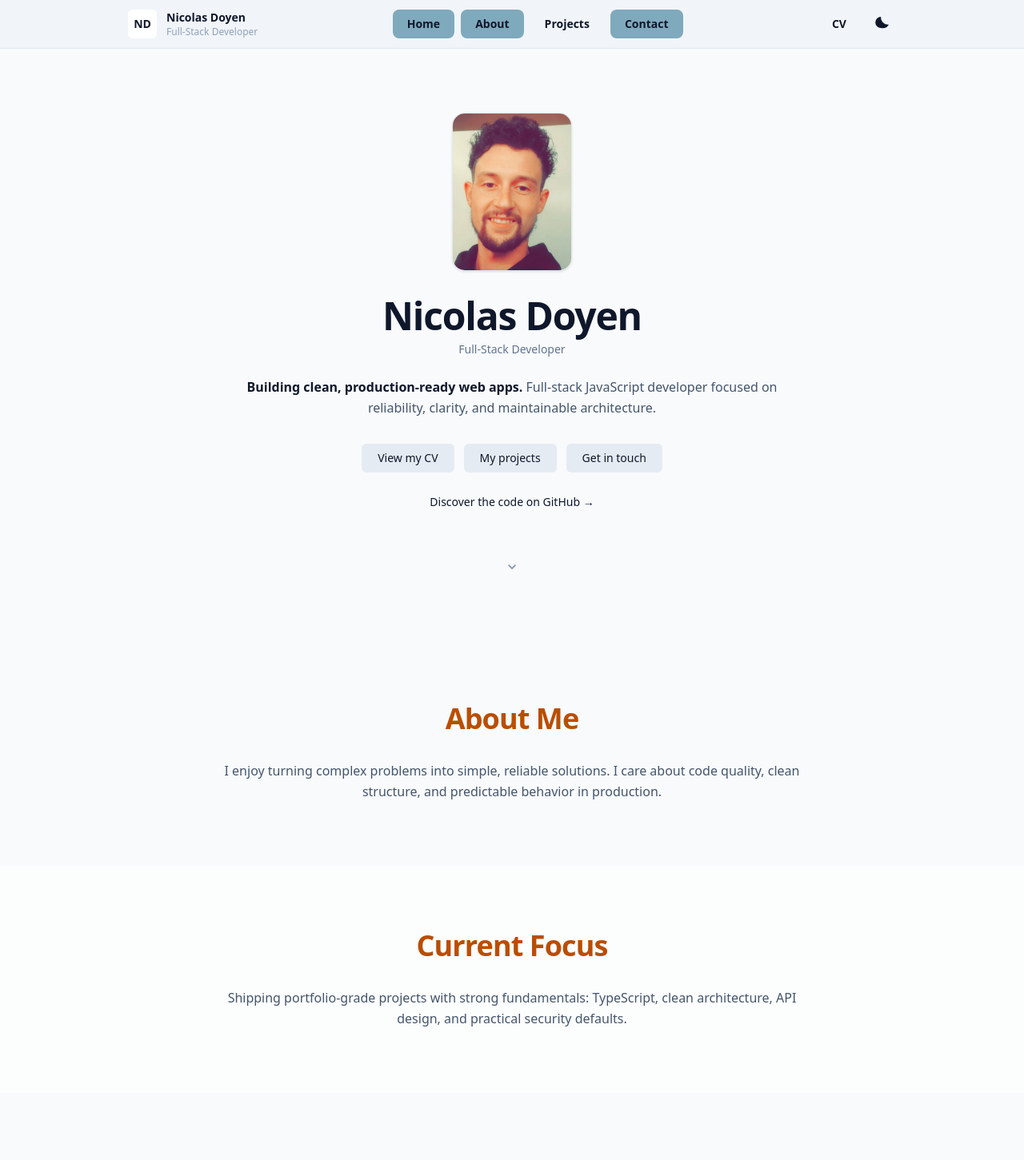
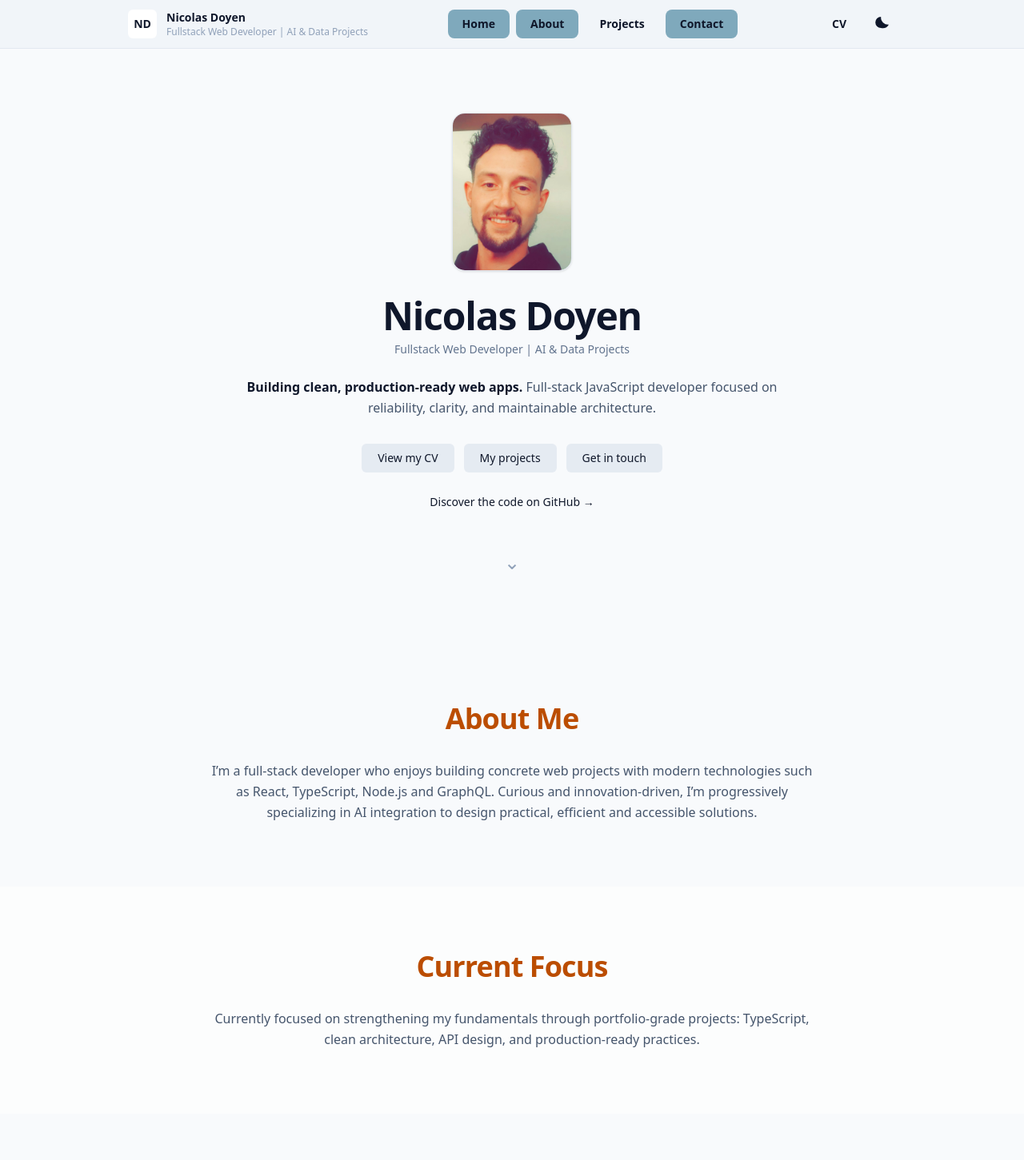
Before and after one commit to conidyn/Portfolio, a Next.js app: page / in a window 1280 px wide. Shown: the top 1451 px of the page at 80% size. Built offline with nearby package versions, Linux system fonts and the light colour scheme.

Commit message:
fix(contact): use email from site config for mailto

```diff
--- a/src/components/ContactForm.tsx
+++ b/src/components/ContactForm.tsx
@@ -1,38 +1,50 @@
+import { site } from "../data/site";
+
 export function ContactForm() {
   return (
     <form
-      action="mailto:your@email.com?subject=Portfolio%20contact"
+      action={`mailto:${site.sections.contact.emailTo}?subject=Portfolio%20contact`}
       method="post"
       encType="text/plain"
       className="space-y-6"
     >
       <div className="grid gap-4 sm:grid-cols-2">
         <div>
-          <label className="text-sm font-medium text-slate-700 dark:text-slate-200">Name</label>
+          <label className="text-sm font-medium text-slate-700 dark:text-slate-200">
+            Name
+          </label>
           <input
             name="name"
             className="mt-2 w-full rounded-md border border-slate-200 bg-white px-3 py-2 text-sm text-slate-900 outline-none focus-visible:ring-2 focus-visible:ring-indigo-500 dark:border-slate-800 dark:bg-slate-900 dark:text-slate-50"
             placeholder="Your name"
+            required
           />
         </div>
+
         <div>
-          <label className="text-sm font-medium text-slate-700 dark:text-slate-200">Email</label>
+          <label className="text-sm font-medium text-slate-700 dark:text-slate-200">
+            Email
+          </label>
           <input
             name="email"
             type="email"
             className="mt-2 w-full rounded-md border border-slate-200 bg-white px-3 py-2 text-sm text-slate-900 outline-none focus-visible:ring-2 focus-visible:ring-indigo-500 dark:border-slate-800 dark:bg-slate-900 dark:text-slate-50"
             placeholder="you@email.com"
+            required
           />
         </div>
       </div>
 
       <div>
-        <label className="text-sm font-medium text-slate-700 dark:text-slate-200">Message</label>
+        <label className="text-sm font-medium text-slate-700 dark:text-slate-200">
+          Message
+        </label>
         <textarea
           name="message"
           rows={5}
           className="mt-2 w-full rounded-md border border-slate-200 bg-white px-3 py-2 text-sm text-slate-900 outline-none focus-visible:ring-2 focus-visible:ring-indigo-500 dark:border-slate-800 dark:bg-slate-900 dark:text-slate-50"
           placeholder="Write your message..."
+          required
         />
       </div>
 
--- a/src/data/site.ts
+++ b/src/data/site.ts
@@ -61,7 +61,7 @@ export type SiteData = {
 
 export const site: SiteData = {
   name: "Nicolas Doyen",
-  role: "Full-Stack Developer",
+  role: "Fullstack Web Developer | AI & Data Projects",
    brand: {
     href: "https://www.linkedin.com/in/nicolas-doyen/",
   },
@@ -93,12 +93,12 @@ export const site: SiteData = {
     about: {
       title: "About Me",
       text:
-        "I enjoy turning complex problems into simple, reliable solutions. I care about code quality, clean structure, and predictable behavior in production.",
+        "I’m a full-stack developer who enjoys building concrete web projects with modern technologies such as React, TypeScript, Node.js and GraphQL. Curious and innovation-driven, I’m progressively specializing in AI integration to design practical, efficient and accessible solutions.",
     },
     focus: {
       title: "Current Focus",
       text:
-        "Shipping portfolio-grade projects with strong fundamentals: TypeScript, clean architecture, API design, and practical security defaults.",
+        "Currently focused on strengthening my fundamentals through portfolio-grade projects: TypeScript, clean architecture, API design, and production-ready practices.",
     },
     skills: {
       title: "Skills",
@@ -180,7 +180,7 @@ export const site: SiteData = {
     title: "My Projects",
     subtitle: "A showcase of applications and projects I’ve built.",
     note:
-      "Some demos are adapted to run directly in the browser. For the full picture, explore the original repositories on GitHub.",
+      "Each project includes a short demo and a link to the GitHub repository.",
   },
 
   footer: {
```
